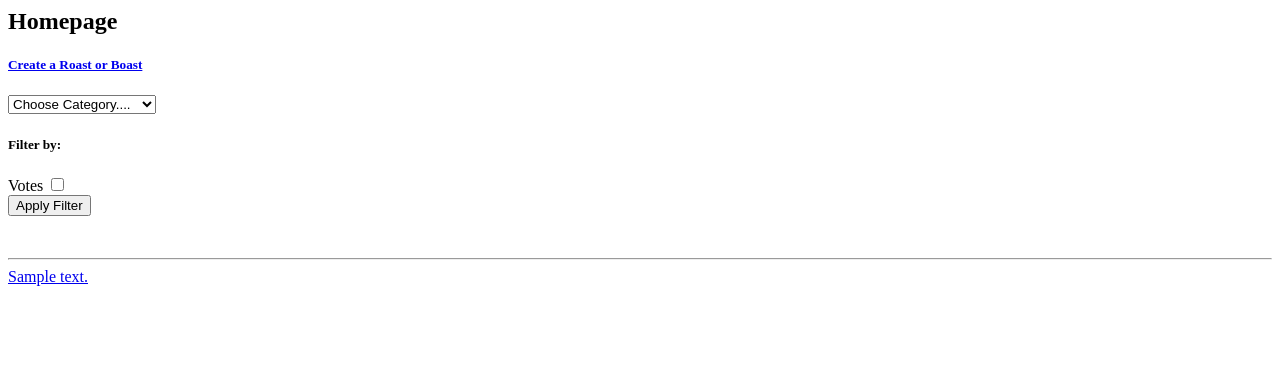
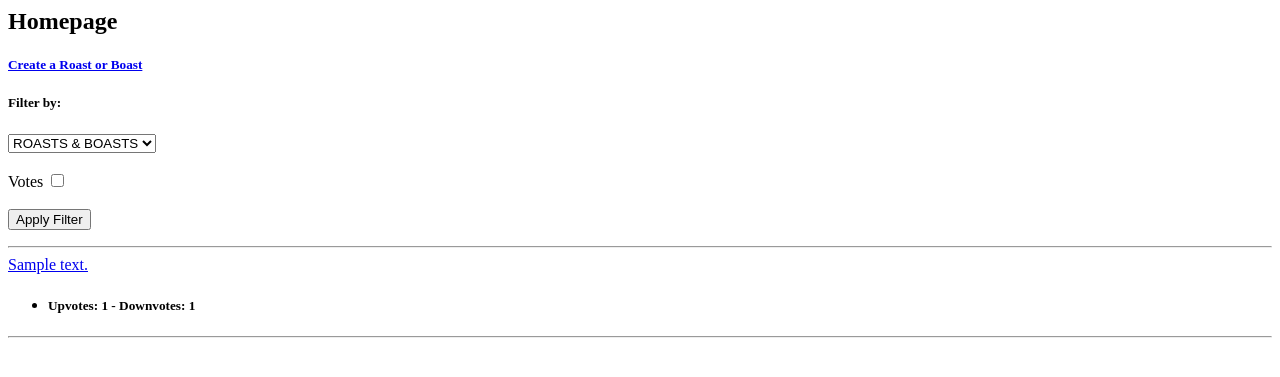
Before and after one commit to jtjones22/GhostPost, a Django app: page / in a window 1280 px wide. Shown: the top 377 px of the page. Run offline with Django 3.2, Linux system fonts and the light colour scheme; tables that the repository leaves empty hold one stand-in row (values such as "Sample post").

Commit message:
Added ui for when you go to filter or sort it will tell you if you are filtering by votes or by roasts or boasts. Also added context to the index that allows us to implicate the ui for the filters.

```diff
--- a/ghostpost_project/models.py
+++ b/ghostpost_project/models.py
@@ -22,6 +22,10 @@ class PostItem(models.Model):
     def __str__(self):
         return self.category_choice
 
+    @property
+    def vote_score(self):
+        return self.upvotes - self.downvotes
 
-class Category(models.Model):
-    categories = models.ForeignKey(PostItem, on_delete=models.CASCADE)
+
+# class Category(models.Model):
+#     categories = models.ForeignKey(PostItem, on_delete=models.CASCADE)
--- a/ghostpost_project/templates/index.html
+++ b/ghostpost_project/templates/index.html
@@ -1,20 +1,39 @@
 <h2>Homepage</h2>
 <h5><a href="{% url 'addpost' %}">Create a Roast or Boast</a></h5>
 <form action='.' method='GET'>
+    <h5>Filter by:</h5>
     <select name='category'>
-        <option selected>Choose Category....</option>
-        <option value='both'>ROASTS & BOASTS</option>
+        <option value='both' selected>ROASTS & BOASTS</option>
         <option value='roasts'>ROASTS</option>
         <option value='boasts'>BOASTS</option>
     </select>
-    <h5>Filter by:</h5>
+    <br>
+    <br>
     <label>Votes</label>
     <input type="checkbox" name='votes'>
     <br>
+    <br>
     <button type='submit'>Apply Filter</button>
 </form>
-<br>
+{% if votes %}
+<h2>Sorting by:</h2>
+<h3>Votes</h3>
+{% endif %}
+{% if category == 'boasts' %}
+    <h3>BOASTS</h3>
+
+    {% elif category == 'roasts' %}
+    <h3>ROASTS</h3>
+{% endif %}
+
 <hr>
 {% for post in posts %}
+
     <a href="{% url 'post' post.id %}">{{post.text}}</a><br>
+    <ul>
+        <li>
+            <h5>Upvotes: {{post.upvotes}} - Downvotes: {{post.downvotes}}</h5>
+        </li>
+    </ul>
+    <hr>
 {% endfor %}
--- a/ghostpost_project/views.py
+++ b/ghostpost_project/views.py
@@ -4,12 +4,12 @@ from django.shortcuts import (
     HttpResponseRedirect
     )
 
-from .models import PostItem, Category
+from .models import PostItem
 from .forms import AddPost
 
 
 def is_valid_query(parameter):
-    return parameter != '' and parameter is not None
+    return True if parameter else False
 
 
 def index(request):
@@ -18,8 +18,6 @@ def index(request):
     # categories = Category.objects.all()
     votes = request.GET.get('votes')
     category = request.GET.get('category')
-    if is_valid_query(votes):
-        qs = qs.order_by('-upvotes')
     if is_valid_query(category) and category != 'Choose Category...':
         if category == 'roasts':
             qs = qs.filter(category_choice='roast')
@@ -27,8 +25,10 @@ def index(request):
             qs = qs.filter(category_choice='boast')
         else:
             pass
+    if is_valid_query(votes):
+        qs = sorted(qs, key=lambda post: post.vote_score, reverse=True)
     html = 'index.html'
-    context = {'posts': qs}
+    context = {'posts': qs, 'category': category, 'votes': votes}
     return render(request, html, context)
 
 
```
